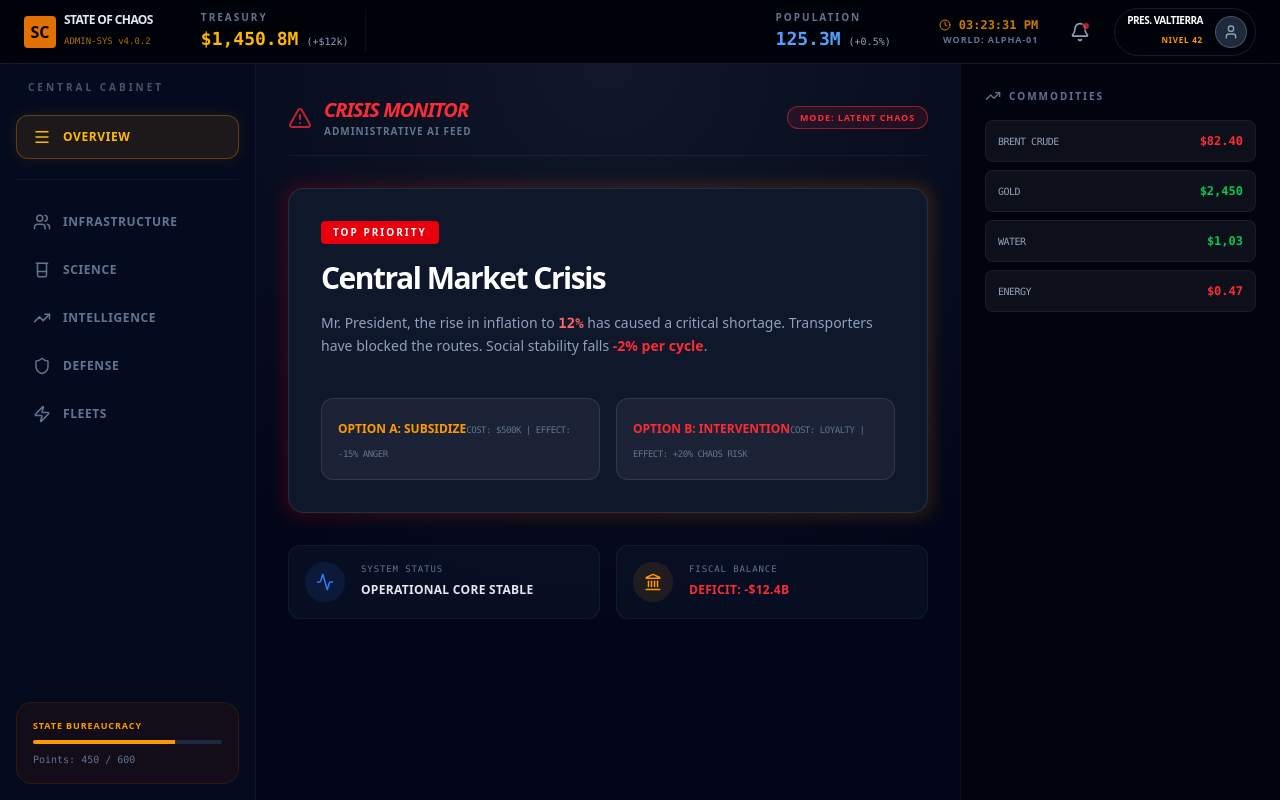
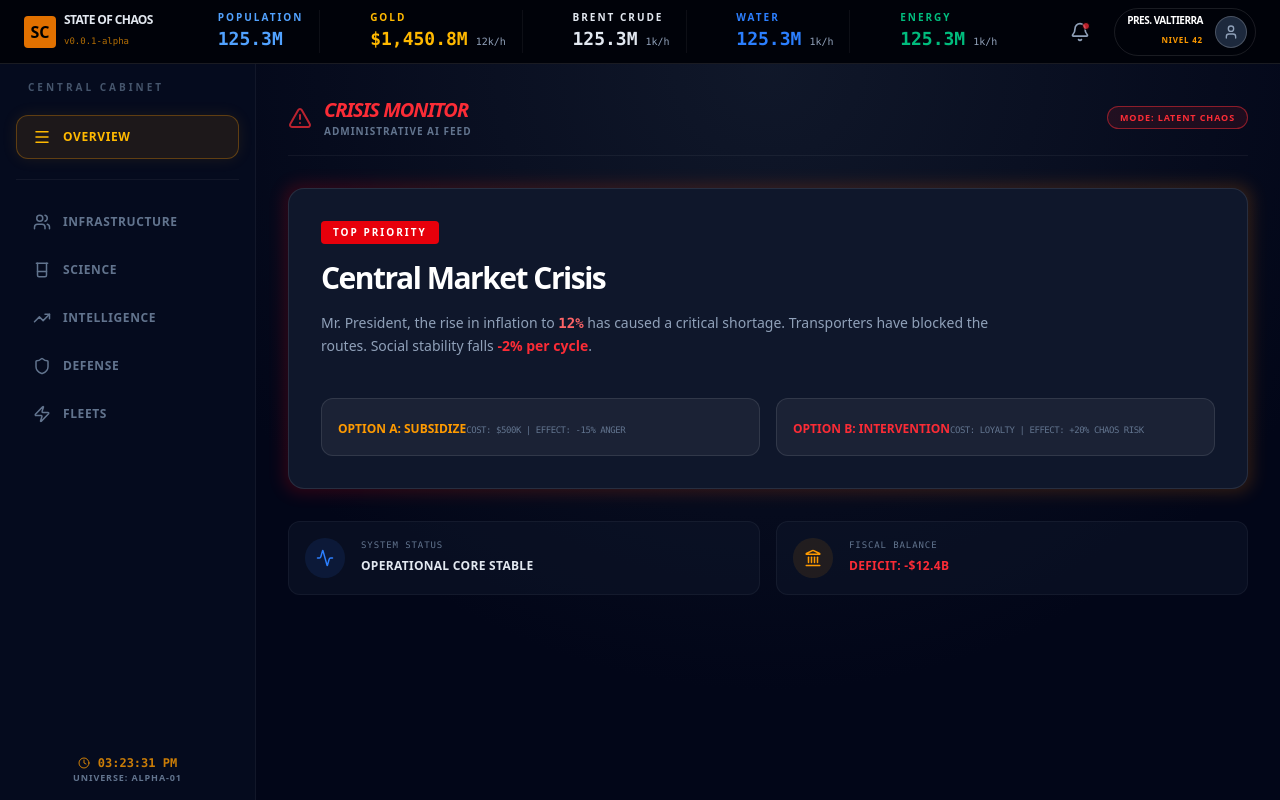
Before and after one commit to damianrebolo/web3-chaos, a React app: page /#/dashboard in a window 1280 px wide. Built offline with nearby package versions, Linux system fonts and the light colour scheme; the HTML template or start-up script is replaced by a standard one.

Commit message:
feat: refactor

```diff
--- a/src/components/Header/index.tsx
+++ b/src/components/Header/index.tsx
@@ -1,5 +1,4 @@
 import {
-  Clock,
   Bell,
   X,
   User,
@@ -9,7 +8,7 @@ import {
   LogOut,
 } from "lucide-react";
 import StatCard from "../StatCard";
-import { useEffect, useState } from "react";
+import { useState } from "react";
 
 const notifications = [
   {
@@ -36,14 +35,8 @@ const notifications = [
 ];
 
 export const Header = () => {
-  const [time, setTime] = useState(new Date());
   const [isNotificationsOpen, setIsNotificationsOpen] = useState(false);
   const [isUserMenuOpen, setIsUserMenuOpen] = useState(false);
-
-  useEffect(() => {
-    const timer = setInterval(() => setTime(new Date()), 1000);
-    return () => clearInterval(timer);
-  }, []);
 
   return (
     <header className="h-16 border-b border-white/10 bg-black/60 backdrop-blur-xl flex items-center justify-between px-6 z-100">
@@ -56,34 +49,41 @@ export const Header = () => {
             State of Chaos
           </h1>
           <span className="text-[9px] text-amber-500/70 font-mono">
-            ADMIN-SYS v4.0.2
+            v0.0.1-alpha
           </span>
         </div>
       </div>
 
-      <div className="flex-1 flex items-center justify-between gap-0">
+      <div className="flex-1 flex items-center justify-around gap-0">
+        <StatCard label="Population" value="125.3M" color="text-blue-400" />
         <StatCard
-          label="Treasury"
+          label="Gold"
           value="$1,450.8M"
-          subValue="(+$12k)"
+          subValue="12k/h"
           color="text-amber-400"
         />
-        {/*<div className="px-8 flex flex-col items-center border-r border-white/5">
-          <span className="text-[10px] text-slate-500 font-bold tracking-[0.2em] mb-1 uppercase">
-            Stability
-          </span>
-          <StabilityBar value={stability} />
-        </div>*/}
         <StatCard
-          label="Population"
+          label="Brent Crude"
           value="125.3M"
-          subValue="(+0.5%)"
-          color="text-blue-400"
+          subValue="1k/h"
+          color="text-taupe-500"
+        />
+        <StatCard
+          label="Water"
+          value="125.3M"
+          subValue="1k/h"
+          color="text-blue-500"
+        />
+        <StatCard
+          label="Energy"
+          value="125.3M"
+          subValue="1k/h"
+          color="text-emerald-500"
         />
       </div>
 
       <div className="flex items-center gap-4 ml-8 relative">
-        <div className="text-right flex flex-col items-end mr-2">
+        {/*<div className="text-right flex flex-col items-end mr-2">
           <div className="flex items-center gap-2 text-amber-500/80">
             <Clock size={12} />
             <span className="text-xs font-mono font-bold uppercase">
@@ -97,7 +97,7 @@ export const Header = () => {
           <span className="text-[9px] text-slate-500 font-bold tracking-widest uppercase">
             World: Alpha-01
           </span>
-        </div>
+        </div>*/}
 
         {/* Botón Notificaciones */}
         <div className="relative">
--- a/src/components/Layout.tsx
+++ b/src/components/Layout.tsx
@@ -2,7 +2,7 @@ import type { FC, PropsWithChildren } from "react";
 
 export const Layout: FC<PropsWithChildren> = ({ children }) => {
   return (
-    <div className="min-h-screen bg-slate-950 text-slate-200 font-sans selection:bg-amber-500/30 overflow-hidden flex flex-col">
+    <div className="min-h-screen max-h-screen bg-slate-950 text-slate-200 font-sans selection:bg-amber-500/30 overflow-hidden flex flex-col">
       {children}
     </div>
   );
--- a/src/components/LeftAside/index.tsx
+++ b/src/components/LeftAside/index.tsx
@@ -6,8 +6,9 @@ import {
   Zap,
   Menu,
   ChevronRight,
+  Clock,
 } from "lucide-react";
-import type { FC } from "react";
+import { useEffect, useState, type FC } from "react";
 import type { TabType } from "../../definitions/Tabs";
 
 const ministries = [
@@ -49,6 +50,13 @@ interface LeftAsideProps {
 }
 
 export const LeftAside: FC<LeftAsideProps> = ({ onTabChange, activeTab }) => {
+  const [time, setTime] = useState(new Date());
+
+  useEffect(() => {
+    const timer = setInterval(() => setTime(new Date()), 1000);
+    return () => clearInterval(timer);
+  }, []);
+
   return (
     <aside className="w-64 border-r border-white/5 bg-slate-900/30 p-4 flex flex-col gap-1">
       <h2 className="text-[10px] text-slate-600 font-black tracking-[0.3em] uppercase mb-4 px-3">
@@ -86,15 +94,20 @@ export const LeftAside: FC<LeftAsideProps> = ({ onTabChange, activeTab }) => {
           />
         </button>
       ))}
-      <div className="mt-auto p-4 bg-amber-950/20 border border-amber-900/30 rounded-2xl">
-        <span className="text-[9px] text-amber-500 font-black uppercase tracking-widest block mb-2">
-          State Bureaucracy
-        </span>
-        <div className="w-full h-1 bg-slate-800 rounded-full overflow-hidden">
-          <div className="h-full bg-amber-500 w-[75%]" />
+
+      <div className="mt-auto text-right flex flex-col items-center">
+        <div className="flex items-center gap-2 text-amber-500/80">
+          <Clock size={12} />
+          <span className="text-xs font-mono font-bold uppercase">
+            {time.toLocaleTimeString([], {
+              hour: "2-digit",
+              minute: "2-digit",
+              second: "2-digit",
+            })}
+          </span>
         </div>
-        <span className="text-[10px] text-slate-500 mt-2 block font-mono">
-          Points: 450 / 600
+        <span className="text-[9px] text-slate-500 font-bold tracking-widest uppercase">
+          Universe: Alpha-01
         </span>
       </div>
     </aside>
--- a/src/components/StatCard.tsx
+++ b/src/components/StatCard.tsx
@@ -9,7 +9,9 @@ interface StatCardProps {
 
 const StatCard: FC<StatCardProps> = ({ label, value, subValue, color }) => (
   <div className="flex flex-col px-4 border-r border-white/5 last:border-r-0">
-    <span className="text-[10px] text-slate-500 font-bold tracking-[0.2em] uppercase">
+    <span
+      className={`text-[10px] font-bold tracking-[0.2em] uppercase ${color}`}
+    >
       {label}
     </span>
     <div className="flex items-baseline gap-2">
--- a/src/pages/Dashboard.tsx
+++ b/src/pages/Dashboard.tsx
@@ -1,4 +1,4 @@
-import { TrendingUp, AlertTriangle, Landmark, Activity } from "lucide-react";
+import { AlertTriangle, Landmark, Activity } from "lucide-react";
 import { useState } from "react";
 import { InfrastructureTab } from "../sections/infrastructure";
 import { Layout } from "../components/Layout";
@@ -121,97 +121,11 @@ const DashboardPage = () => {
   return (
     <Layout>
       <Header />
-
       <div className="flex flex-1 overflow-hidden">
-        {/* --- SIDEBAR --- */}
         <LeftAside activeTab={activeTab} onTabChange={setActiveTab} />
-        {/*<aside className="w-64 border-r border-white/5 bg-slate-900/30 p-4 flex flex-col gap-1">
-          <h2 className="text-[10px] text-slate-600 font-black tracking-[0.3em] uppercase mb-4 px-3">
-            Central Cabinet
-          </h2>
-          <button
-            onClick={() => {
-              setActiveTab("GABINETE");
-            }}
-            className={`w-full flex items-center gap-3 px-4 py-3 rounded-xl transition-all border group ${activeTab === "GABINETE" ? "bg-amber-500/10 border-amber-500/30 text-amber-400 shadow-[0_0_15px_rgba(245,158,11,0.1)]" : "border-transparent text-slate-500 hover:bg-white/5 hover:text-slate-300"}`}
-          >
-            <Menu size={18} />
-            <span className="text-xs font-bold tracking-wider uppercase">
-              Overview
-            </span>
-          </button>
-          <div className="my-4 border-t border-white/5" />
-          {ministries.map((min) => (
-            <button
-              key={min.id}
-              onClick={() => {
-                setActiveTab(min.id);
-              }}
-              className={`w-full flex items-center justify-between px-4 py-3 rounded-xl transition-all border group ${activeTab === min.id ? "bg-white/10 border-white/20 text-white" : `border-transparent text-slate-500 ${min.color}`}`}
-            >
-              <div className="flex items-center gap-3">
-                {min.icon}
-                <span className="text-xs font-bold tracking-wider uppercase">
-                  {min.name}
-                </span>
-              </div>
-              <ChevronRight
-                size={14}
-                className={`opacity-0 group-hover:opacity-100 transition-opacity ${activeTab === min.id ? "opacity-100" : ""}`}
-              />
-            </button>
-          ))}
-          <div className="mt-auto p-4 bg-amber-950/20 border border-amber-900/30 rounded-2xl">
-            <span className="text-[9px] text-amber-500 font-black uppercase tracking-widest block mb-2">
-              State Bureaucracy
-            </span>
-            <div className="w-full h-1 bg-slate-800 rounded-full overflow-hidden">
-              <div className="h-full bg-amber-500 w-[75%]" />
-            </div>
-            <span className="text-[10px] text-slate-500 mt-2 block font-mono">
-              Points: 450 / 600
-            </span>
-          </div>
-        </aside>*/}
-
         <main className="flex-1 overflow-y-auto p-8 bg-[radial-gradient(circle_at_50%_0%,rgba(30,41,59,0.5)_0%,transparent_70%)]">
-          <div className="max-w-4xl mx-auto">{renderContent()}</div>
+          <div className="max-w-7xl mx-auto">{renderContent()}</div>
         </main>
-
-        <aside className="w-80 border-l border-white/5 bg-black/40 p-6 flex flex-col gap-8">
-          <section className="space-y-4">
-            <div className="flex items-center justify-between">
-              <div className="flex items-center gap-2">
-                <TrendingUp size={16} className="text-slate-500" />
-                <h2 className="text-[10px] font-black tracking-[0.2em] text-slate-500 uppercase">
-                  Commodities
-                </h2>
-              </div>
-            </div>
-            <div className="space-y-2">
-              {[
-                { name: "Brent Crude", price: "$82.40", up: false },
-                { name: "Gold", price: "$2,450", up: true },
-                { name: "Water", price: "$1,03", up: true },
-                { name: "Energy", price: "$0.47", up: false },
-              ].map((item, i) => (
-                <div
-                  key={i}
-                  className="flex items-center justify-between p-3 bg-white/5 rounded-lg border border-white/5 font-mono"
-                >
-                  <span className="text-[10px] text-slate-400 uppercase tracking-tighter">
-                    {item.name}
-                  </span>
-                  <span
-                    className={`text-xs font-bold ${item.up ? "text-green-500" : "text-red-500"}`}
-                  >
-                    {item.price}
-                  </span>
-                </div>
-              ))}
-            </div>
-          </section>
-        </aside>
       </div>
     </Layout>
   );
```
